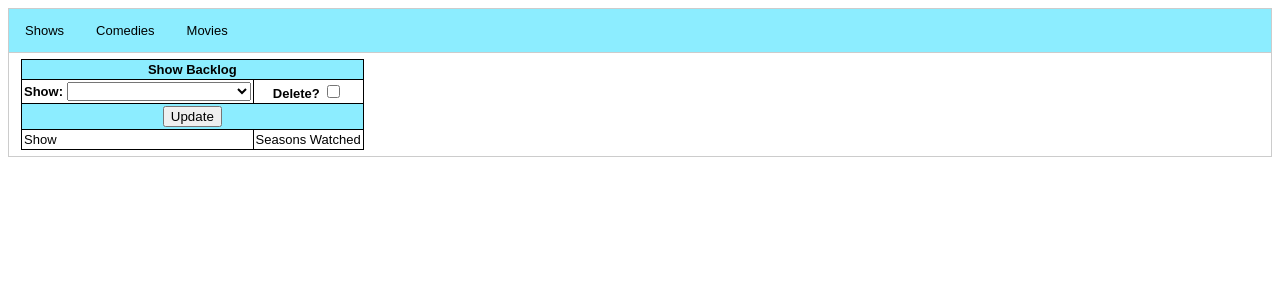
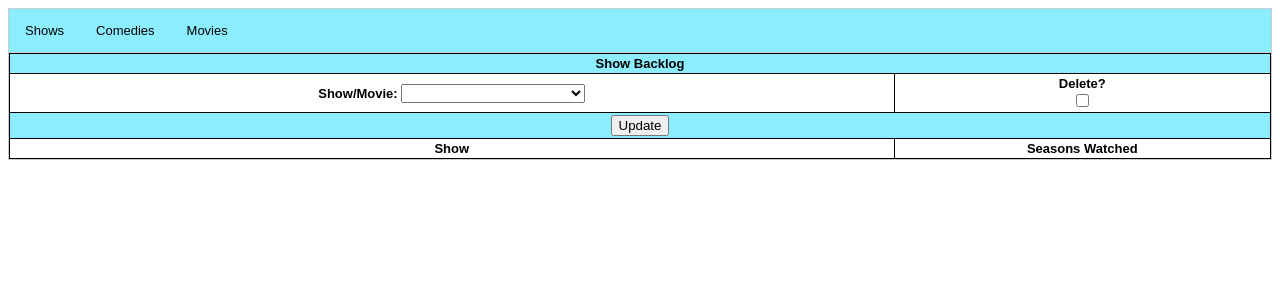
Before and after one commit to ehazak1/home-bulletin-board, a Flask app: template app/templates/shows_backlog.html in a window 1280 px wide. Shown: the top 300 px of the page. Run offline with Flask 2, Linux system fonts and the light colour scheme; the template is opened without the code that fills it: values that come from a table or form of the project are taken from there, most other values are stand-ins (such as "Sample title", 1, 10 or a date in 2020).

Commit message:
Fixing table layout, some customization

```diff
--- a/app/templates/shows_backlog.html
+++ b/app/templates/shows_backlog.html
@@ -37,13 +37,13 @@ body {font-family: Arial;}
 /* Style the tab content */
 .tabcontent {
     display: none;
-    padding: 6px 12px;
     border: 1px solid #ccc;
     border-top: none;
 }
 
 table {
     border-collapse: collapse;
+    width:100%
 }
 
 table, th, td {
@@ -71,18 +71,18 @@ tr:nth-child(even) {background-color: #8cedff;}
             <tr><th colspan="3" bgcolor="#8cedff">Show Backlog</th></tr>
             {{ form.hidden_tag() }}
             <tr>
-                <th colspan="2">Show: {{ form.sname(value='') }}</th>
-                <th>Delete? {{ form.delete() }}</th>
+                <th colspan="2">Show/Movie: {{ form.sname(value='') }}</th>
+                <th>Delete? <br> {{ form.delete() }}</th>
             </tr>
             <tr>
                 <td colspan="3" align="center">{{ form.submit(value='Update') }}</td>
             </tr>
-            <tr><td colspan="2">Show</td><td>Seasons Watched</td></tr>
+            <tr><th colspan="2">Show</th><th>Seasons Watched</th></tr>
             {% for show in shows %}
                 {% if show.type == 1 %}
                     <tr>
                         <td colspan="2">{{ show.name }}</td>
-                        <td>{{ show.season_watched }}</td>
+                        <td align="center">{{ show.season_watched }}</td>
                     </tr>
                 {% endif %}
             {% endfor %}
@@ -96,18 +96,18 @@ tr:nth-child(even) {background-color: #8cedff;}
             <tr><th colspan="3" bgcolor="#8cedff">Comedy Backlog</th></tr>
             {{ form.hidden_tag() }}
             <tr>
-                <th colspan="2">Show: {{ form.sname(value='') }}</th>
-                <th>Delete? {{ form.delete() }}</th>
+                <th colspan="2">Show/Movie: {{ form.sname(value='') }}</th>
+                <th>Delete? <br> {{ form.delete() }}</th>
             </tr>
             <tr>
                 <td colspan="3" align="center">{{ form.submit(value='Update') }}</td>
             </tr>
-            <tr><td colspan="2">Show</td><td>Seasons Watched</td></tr>
+            <tr><th colspan="2">Show</th><th>Seasons Watched</th></tr>
             {% for show in shows %}
                 {% if show.type == 3 %}
                     <tr>
                         <td colspan="2">{{ show.name }}</td>
-                        <td>{{ show.season_watched }}</td>
+                        <td align="center">{{ show.season_watched }}</td>
                     </tr>
                 {% endif %}
             {% endfor %}
@@ -122,12 +122,12 @@ tr:nth-child(even) {background-color: #8cedff;}
             {{ form.hidden_tag() }}
             <tr>
                 <th colspan="2">Show: {{ form.sname(value='') }}</th>
-                <th>Delete? {{ form.delete() }}</th>
+                <th>Delete? <br> {{ form.delete() }}</th>
             </tr>
             <tr>
                 <td colspan="3" align="center">{{ form.submit(value='Update') }}</td>
             </tr>
-            <tr><td colspan="3">Movie</td></tr>
+            <tr><th colspan="3">Show/Movie</th></tr>
             {% for show in shows %}
                 {% if show.type == 2 %}
                     <tr>
```
